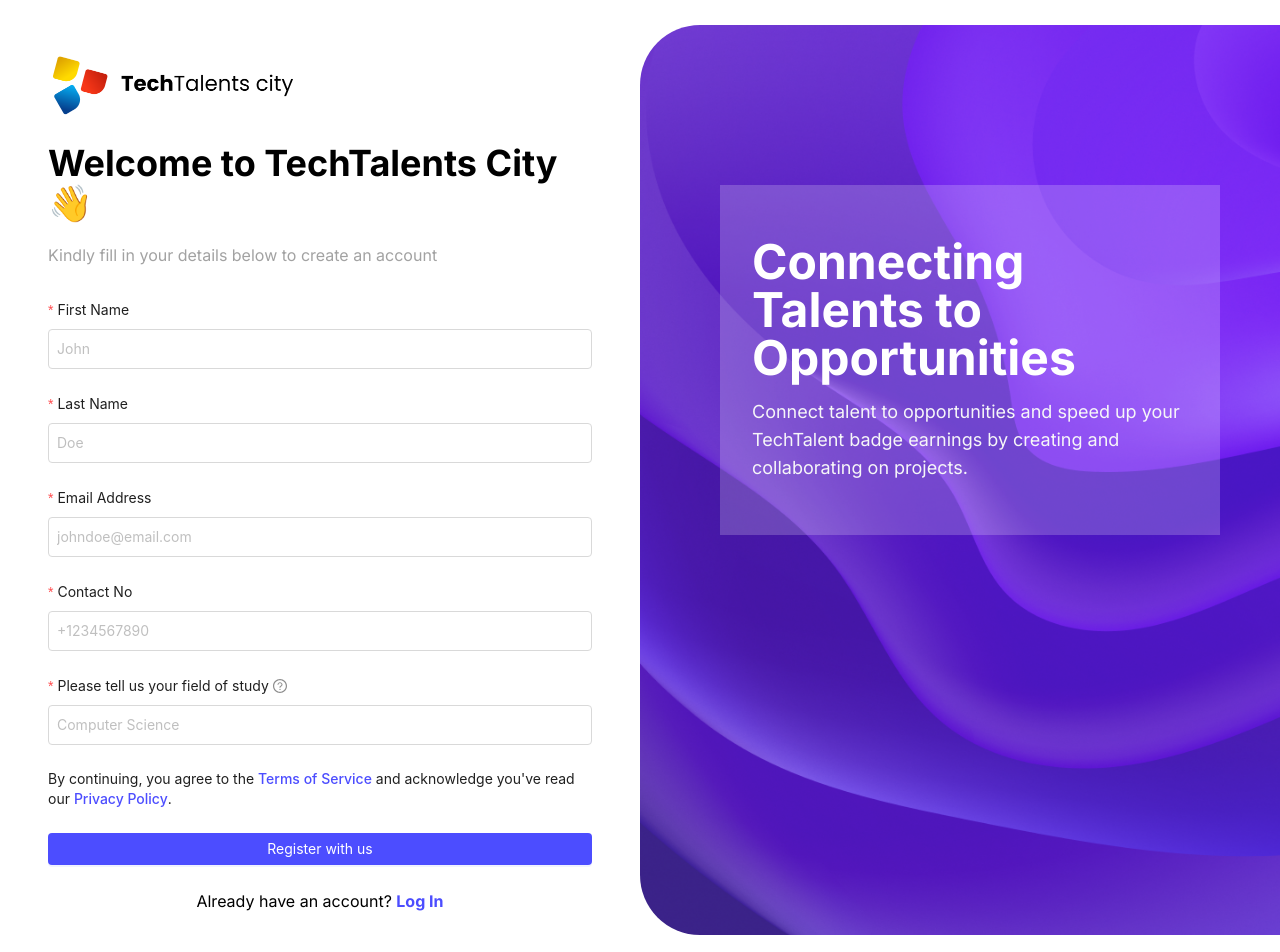
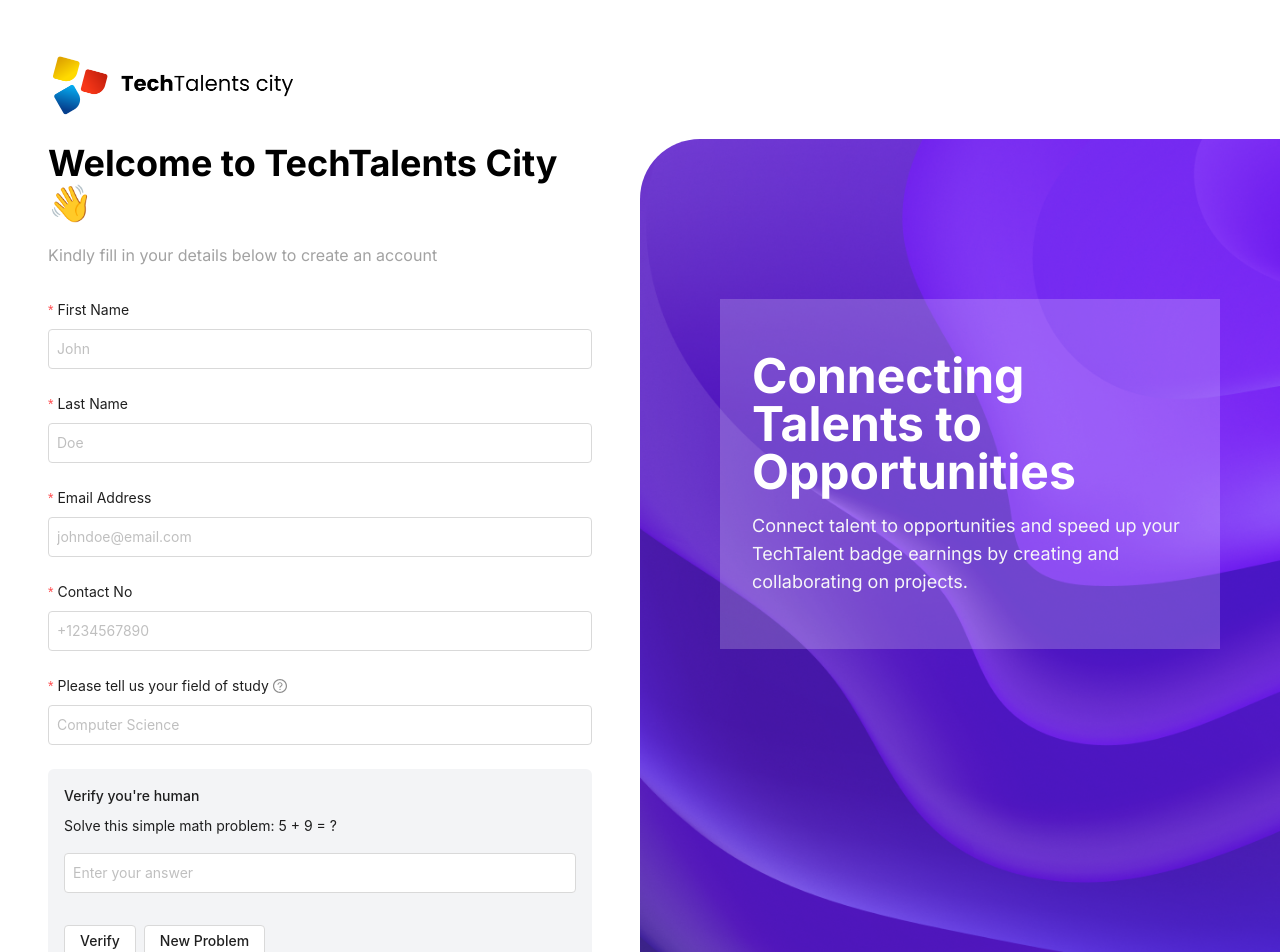
Before and after one commit to techtalentscity/techtalentscity.github.io, a React (Vite) app: page /signup in a window 1280 px wide. Shown: the top 952 px of the page. Built offline with nearby package versions, Linux system fonts and the light colour scheme.

Commit message:
Update index.jsx

```diff
--- a/src/Pages/Register/index.jsx
+++ b/src/Pages/Register/index.jsx
@@ -1,4 +1,4 @@
-import { useState } from 'react';
+import { useState, useEffect } from 'react';
 import { Link } from 'react-router-dom';
 import IMAGE from '../../assets/images/signupbg.png';
 import Container from '../../components/Container';
@@ -8,6 +8,38 @@ import { Button, Form, Input, message } from 'antd';
 const Register = () => {
   const [form] = Form.useForm();
   const [loading, setLoading] = useState(false);
+  const [mathProblem, setMathProblem] = useState({ num1: 0, num2: 0, result: 0 });
+  const [captchaVerified, setCaptchaVerified] = useState(false);
+
+  // Generate new math problem for CAPTCHA
+  const generateMathProblem = () => {
+    const num1 = Math.floor(Math.random() * 10) + 1;
+    const num2 = Math.floor(Math.random() * 10) + 1;
+    const result = num1 + num2;
+
+    setMathProblem({ num1, num2, result });
+    setCaptchaVerified(false);
+    form.setFieldsValue({ captcha: '' });
+  };
+
+  // Initialize with a math problem on component mount
+  useEffect(() => {
+    generateMathProblem();
+  }, []);
+
+  // Verify captcha
+  const verifyCaptcha = () => {
+    const userAnswer = form.getFieldValue('captcha');
+
+    if (parseInt(userAnswer) === mathProblem.result) {
+      setCaptchaVerified(true);
+      message.success('Verification successful!');
+    } else {
+      setCaptchaVerified(false);
+      message.error('Incorrect answer. Please try again.');
+      generateMathProblem();
+    }
+  };
 
   // Google Form submission URL
   const googleFormURL = "https://docs.google.com/forms/d/e/1FAIpQLSch0F2yDodefxoGh5QyvrXzl2s7Z7Y0U04Zx8hUbar0hh-RlA/formResponse";
@@ -26,6 +58,11 @@ const Register = () => {
 
   // Handle form submission
   const handleSubmit = async (values) => {
+    if (!captchaVerified) {
+      message.error('Please verify you are human by solving the math problem');
+      return;
+    }
+
     try {
       setLoading(true);
 
@@ -51,6 +88,9 @@ const Register = () => {
 
       // Clear form
       form.resetFields();
+
+      // Generate new CAPTCHA
+      generateMathProblem();
 
       // Redirect to Discord after a short delay
       setTimeout(() => {
@@ -125,6 +165,44 @@ const Register = () => {
               <Input placeholder="Computer Science" className='p-2' />
             </Form.Item>
 
+            {/* CAPTCHA Section */}
+            <div className="bg-gray-100 p-4 mb-6 rounded-md">
+              <p className="font-medium mb-2">Verify you're human</p>
+              <p className="mb-4">Solve this simple math problem: {mathProblem.num1} + {mathProblem.num2} = ?</p>
+
+              <Form.Item
+                name="captcha"
+                rules={[{ required: true, message: 'Please solve the math problem' }]}
+              >
+                <Input
+                  placeholder="Enter your answer"
+                  className='p-2 mb-2'
+                  type="number"
+                />
+              </Form.Item>
+
+              <div className="flex gap-2">
+                <Button
+                  onClick={verifyCaptcha}
+                  className="font-medium"
+                >
+                  Verify
+                </Button>
+                <Button
+                  onClick={generateMathProblem}
+                  className="font-medium"
+                >
+                  New Problem
+                </Button>
+              </div>
+
+              {captchaVerified && (
+                <div className="mt-2 text-green-600 font-medium">
+                  ✓ Verification successful
+                </div>
+              )}
+            </div>
+
             <p className='pb-6 text-sm'>
               By continuing, you agree to the <span className='text-primary font-medium'>Terms of Service</span> and
               acknowledge you&apos;ve read our <span className='text-primary font-medium'>Privacy Policy</span>.
@@ -134,6 +212,7 @@ const Register = () => {
               type="primary"
               htmlType="submit"
               loading={loading}
+              disabled={!captchaVerified}
               block
             >
               Register with us
```
